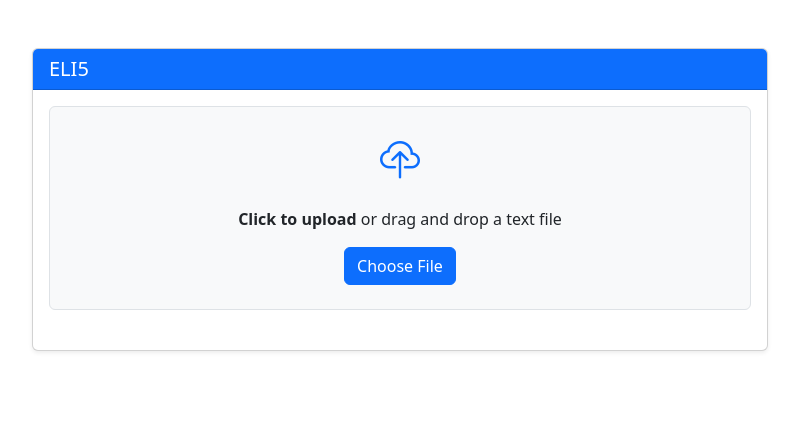
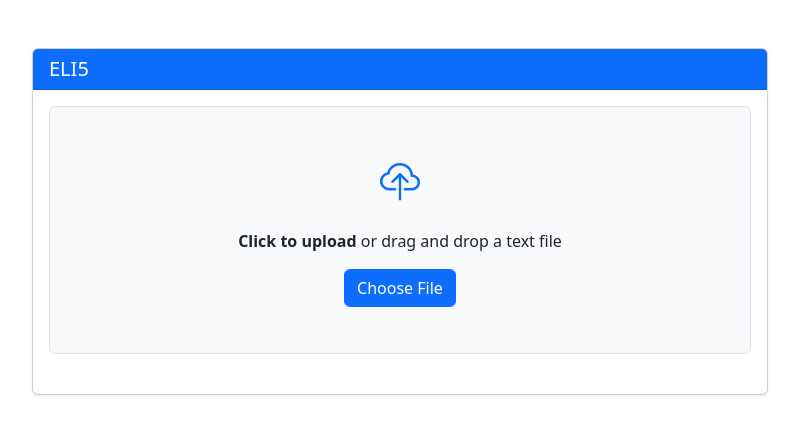
Before and after one commit to gabacode/eli5, a React (Vite) app in the folder frontend/: page / in a window 1280 px wide. Shown: the top 434 px of the page, without its empty margins (240-1039 px from the left). Built offline with nearby package versions, Linux system fonts and the light colour scheme.

Commit message:
feat: add drag and drop

```diff
--- a/frontend/src/components/FileBox/FileBox.tsx
+++ b/frontend/src/components/FileBox/FileBox.tsx
@@ -1,4 +1,4 @@
-import { ChangeEvent } from "react";
+import { ChangeEvent, DragEvent, useState } from "react";
 import { useGlobalState } from "../../state/useGlobalState";
 
 interface FileBoxProps {
@@ -8,9 +8,9 @@ interface FileBoxProps {
 
 export const FileBox = ({ wsRef, onStart }: FileBoxProps) => {
   const { state, dispatch } = useGlobalState();
+  const [isDragging, setIsDragging] = useState(false);
 
-  const handleFileUpload = async (event: ChangeEvent<HTMLInputElement>) => {
-    const file = event.target.files?.[0];
+  const handleFileUpload = async (file: File) => {
     if (!file) return;
     try {
       onStart();
@@ -23,9 +23,11 @@ export const FileBox = ({ wsRef, onStart }: FileBoxProps) => {
         reader.onerror = (e) => reject(e);
         reader.readAsDataURL(file);
       });
+
       while (!wsRef.current || wsRef.current.readyState !== WebSocket.OPEN) {
         await new Promise((resolve) => setTimeout(resolve, 100));
       }
+
       wsRef.current.send(JSON.stringify({ content }));
       dispatch({ type: "SET_STATUS", status: "processing" });
     } catch (error) {
@@ -34,8 +36,39 @@ export const FileBox = ({ wsRef, onStart }: FileBoxProps) => {
     }
   };
 
+  const handleFileInput = (event: ChangeEvent<HTMLInputElement>) => {
+    const file = event.target.files?.[0];
+    if (file) handleFileUpload(file);
+  };
+
+  const handleDrop = (event: DragEvent<HTMLDivElement>) => {
+    event.preventDefault();
+    setIsDragging(false);
+
+    const file = event.dataTransfer.files?.[0];
+    if (file) handleFileUpload(file);
+  };
+
   return (
-    <>
+    <div
+      onDragOver={(e) => {
+        e.preventDefault();
+        setIsDragging(true);
+      }}
+      onDragEnter={(e) => {
+        e.preventDefault();
+        setIsDragging(true);
+      }}
+      onDragLeave={() => setIsDragging(false)}
+      onDrop={handleDrop}
+      className={`file-drop-area ${isDragging ? "dragging" : ""}`}
+      style={{
+        border: isDragging ? "2px dashed #007bff" : "2px dashed transparent",
+        padding: "20px",
+        textAlign: "center",
+        transition: "border 0.2s ease-in-out",
+      }}
+    >
       <i className="bi bi-cloud-upload fs-1 text-primary mb-3 d-block"></i>
       <p className="mb-3">
         <strong>Click to upload</strong> or drag and drop a text file
@@ -44,7 +77,7 @@ export const FileBox = ({ wsRef, onStart }: FileBoxProps) => {
         type="file"
         className="d-none"
         accept=".txt, .pdf"
-        onChange={handleFileUpload}
+        onChange={handleFileInput}
         id="fileInput"
         disabled={state.status === "processing"}
       />
@@ -56,6 +89,6 @@ export const FileBox = ({ wsRef, onStart }: FileBoxProps) => {
       >
         Choose File
       </label>
-    </>
+    </div>
   );
 };
--- a/frontend/src/components/Messages/MessageBox.tsx
+++ b/frontend/src/components/Messages/MessageBox.tsx
@@ -12,7 +12,7 @@ export const MessageBox = () => {
   };
 
   return (
-    <div className="p-3 bg-light rounded d-flex flex-column overflow-auto h-256">
+    <div className="p-3 bg-light rounded d-flex flex-column overflow-auto h-256 border">
       {[...state.messages]
         .slice(0, state.messageIdx + 1)
         .reverse()
```
